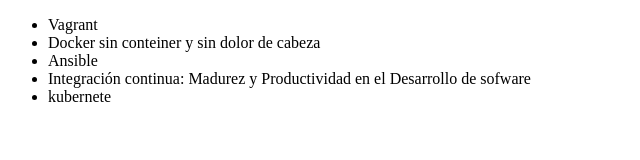
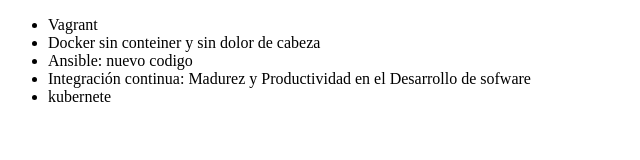
Before and after one commit to KevinxD07/kevin-git, a plain HTML site: page index.html in a window 1280 px wide. Shown: the whole page, without its empty margins (0-640 px from the left). Drawn offline with Linux system fonts and the light colour scheme.

Commit message:
cambiando codigo

```diff
--- a/index.html
+++ b/index.html
@@ -8,7 +8,7 @@
      <ul>
          <li> Vagrant </li>
          <li> Docker sin conteiner y sin dolor de cabeza </li>
-         <li> Ansible </li>
+         <li> Ansible: nuevo codigo </li>
          <li> Integración continua: Madurez y Productividad en el Desarrollo de sofware</li>
          <li>kubernete</li>
      </ul>
```
